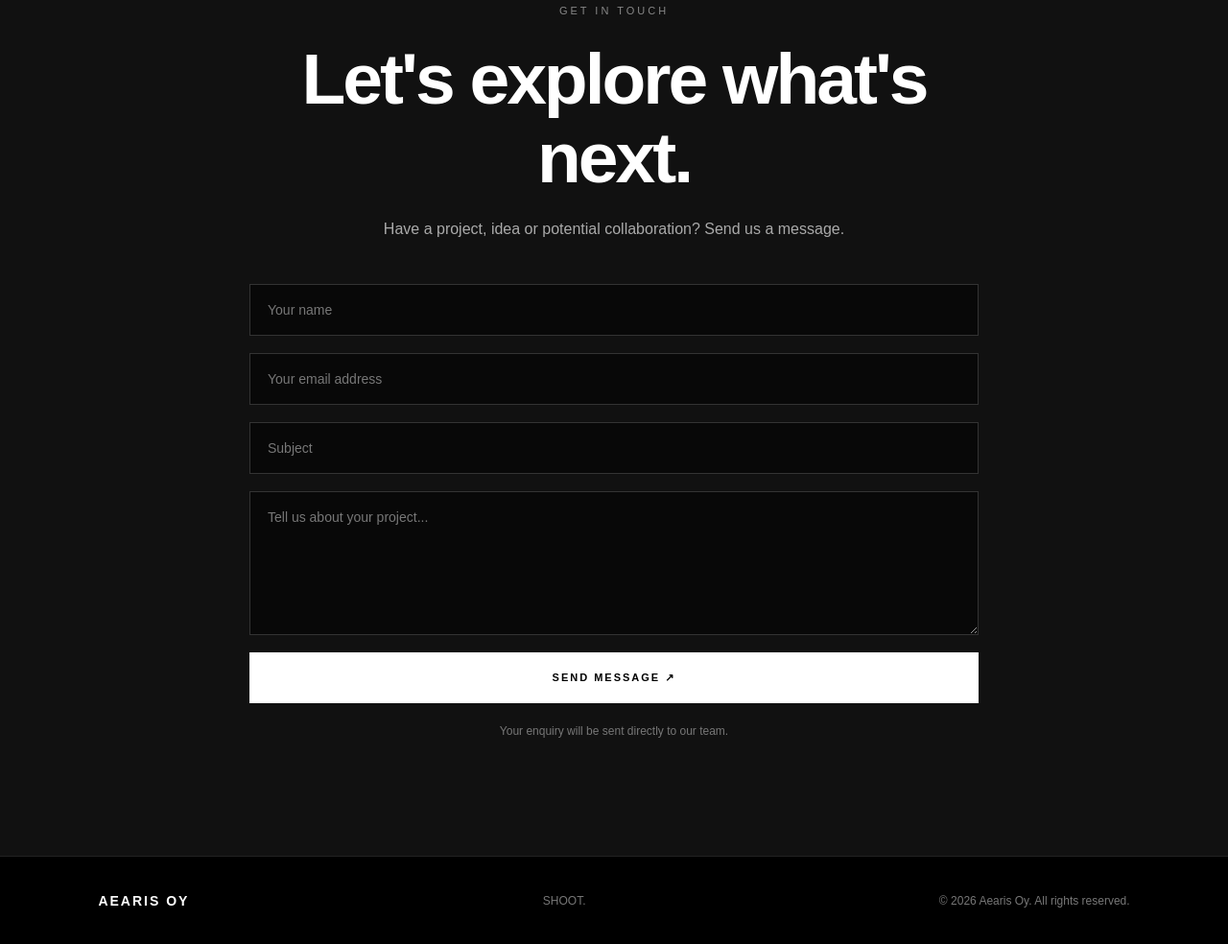
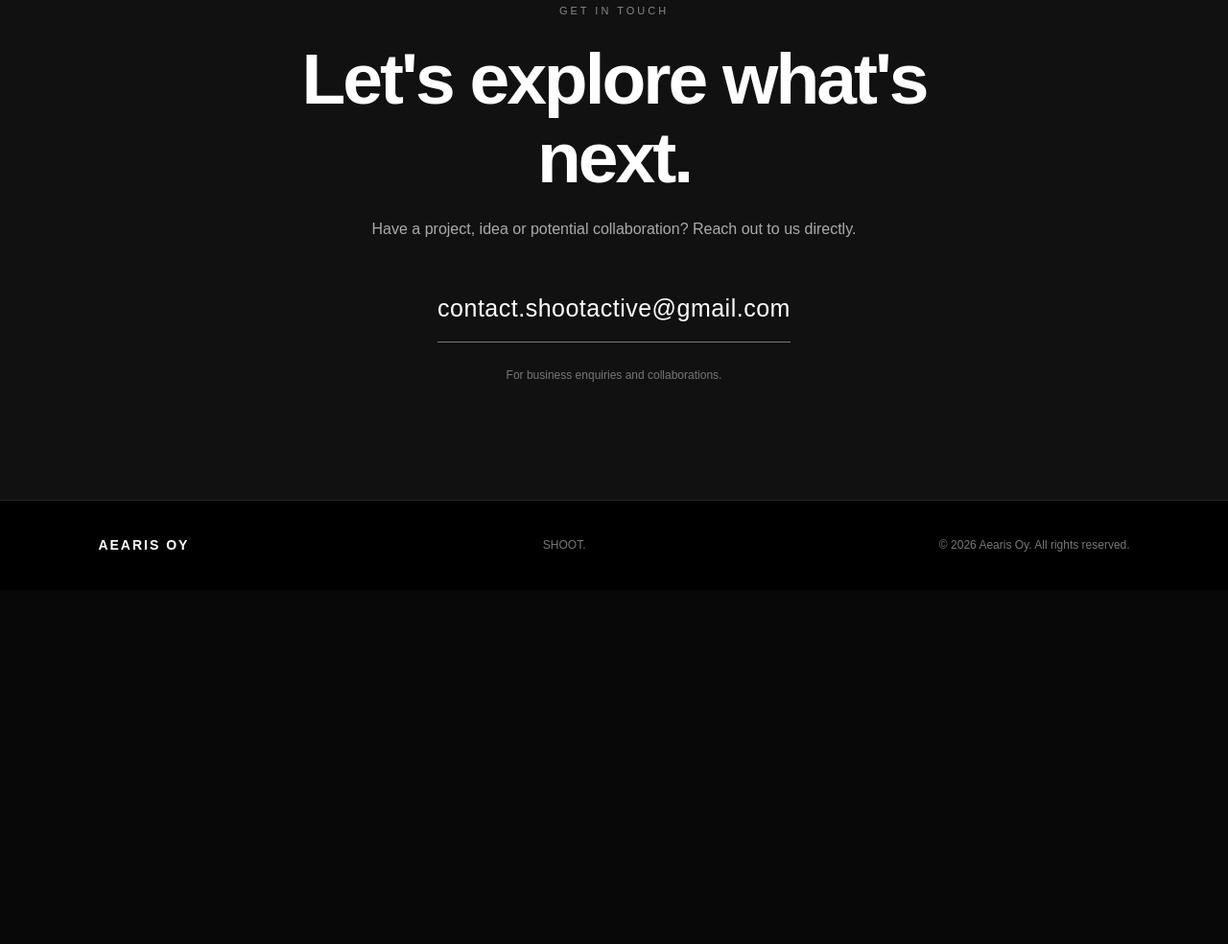
Before and after one commit to reno-create/a-website, a plain HTML site: page index.html in a window 1280 px wide. Shown: the part 3098-4082 px from the top of the page at 96% size. After the commit the page ends 3713 px from the top, so only its background shows below. Drawn offline with Linux system fonts and the light colour scheme.

Commit message:
Refactor contact form to email link
Updated contact section to use email link instead of form.

```diff
--- a/index.html
+++ b/index.html
@@ -301,66 +301,28 @@
 
         .contact-description {
             color: #aaa;
-            margin-bottom: 45px;
+            margin-bottom: 35px;
         }
 
-        .contact-form {
-            display: flex;
-            flex-direction: column;
-            gap: 18px;
-            text-align: left;
+        .contact-email {
+            display: inline-block;
+            font-size: clamp(18px, 3vw, 25px);
+            color: #fff;
+            letter-spacing: .5px;
+            padding: 15px 0;
+            border-bottom: 1px solid #777;
+            transition: color .3s, border-color .3s;
         }
 
-        .contact-form input,
-        .contact-form textarea {
-            width: 100%;
-            padding: 18px;
-            background: #080808;
-            border: 1px solid #333;
-            color: #fff;
-            font-family: inherit;
-            font-size: 14px;
-            outline: none;
-            transition: border-color .3s;
-        }
-
-        .contact-form input::placeholder,
-        .contact-form textarea::placeholder {
-            color: #777;
-        }
-
-        .contact-form input:focus,
-        .contact-form textarea:focus {
+        .contact-email:hover {
+            color: #aaa;
             border-color: #fff;
-        }
-
-        .contact-form textarea {
-            resize: vertical;
-            min-height: 150px;
-        }
-
-        .contact-form button {
-            padding: 19px;
-            background: #fff;
-            color: #000;
-            border: 1px solid #fff;
-            font-size: 11px;
-            font-weight: 700;
-            letter-spacing: 2px;
-            cursor: pointer;
-            transition: .3s;
-        }
-
-        .contact-form button:hover {
-            background: transparent;
-            color: #fff;
         }
 
         .contact-note {
             color: #777;
             font-size: 12px;
-            margin-top: 20px;
-            text-align: center;
+            margin-top: 25px;
         }
 
         /* FOOTER */
@@ -652,7 +614,7 @@
 
         </section>
 
-        <!-- CONTACT FORM -->
+        <!-- CONTACT -->
 
         <section class="contact" id="contact">
 
@@ -664,83 +626,18 @@
 
                 <p class="contact-description">
                     Have a project, idea or potential collaboration?
-                    Send us a message.
+                    Reach out to us directly.
                 </p>
 
-                <form
-                    action="https://formsubmit.co/contact.shootactive@gmail.com"
-                    method="POST"
-                    class="contact-form"
+                <a
+                    href="mailto:contact.shootactive@gmail.com?subject=Enquiry%20%E2%80%94%20Aearis%20Oy"
+                    class="contact-email"
                 >
-
-                    <!-- Email subject -->
-                    <input
-                        type="hidden"
-                        name="_subject"
-                        value="New enquiry — Aearis Oy"
-                    >
-
-                    <!-- Email layout -->
-                    <input
-                        type="hidden"
-                        name="_template"
-                        value="table"
-                    >
-
-                    <!-- Redirect to Aearis Oy thank-you page -->
-                    <input
-                        type="hidden"
-                        name="_next"
-                        value="https://aearis.com/thank-you.html"
-                    >
-
-                    <!-- Spam protection -->
-                    <input
-                        type="text"
-                        name="_honey"
-                        style="display:none"
-                        tabindex="-1"
-                        autocomplete="off"
-                    >
-
-                    <input
-                        type="text"
-                        name="name"
-                        placeholder="Your name"
-                        autocomplete="name"
-                        required
-                    >
-
-                    <input
-                        type="email"
-                        name="email"
-                        placeholder="Your email address"
-                        autocomplete="email"
-                        required
-                    >
-
-                    <input
-                        type="text"
-                        name="subject"
-                        placeholder="Subject"
-                        required
-                    >
-
-                    <textarea
-                        name="message"
-                        placeholder="Tell us about your project..."
-                        rows="6"
-                        required
-                    ></textarea>
-
-                    <button type="submit">
-                        SEND MESSAGE ↗
-                    </button>
-
-                </form>
+                    contact.shootactive@gmail.com
+                </a>
 
                 <p class="contact-note">
-                    Your enquiry will be sent directly to our team.
+                    For business enquiries and collaborations.
                 </p>
 
             </div>
```
